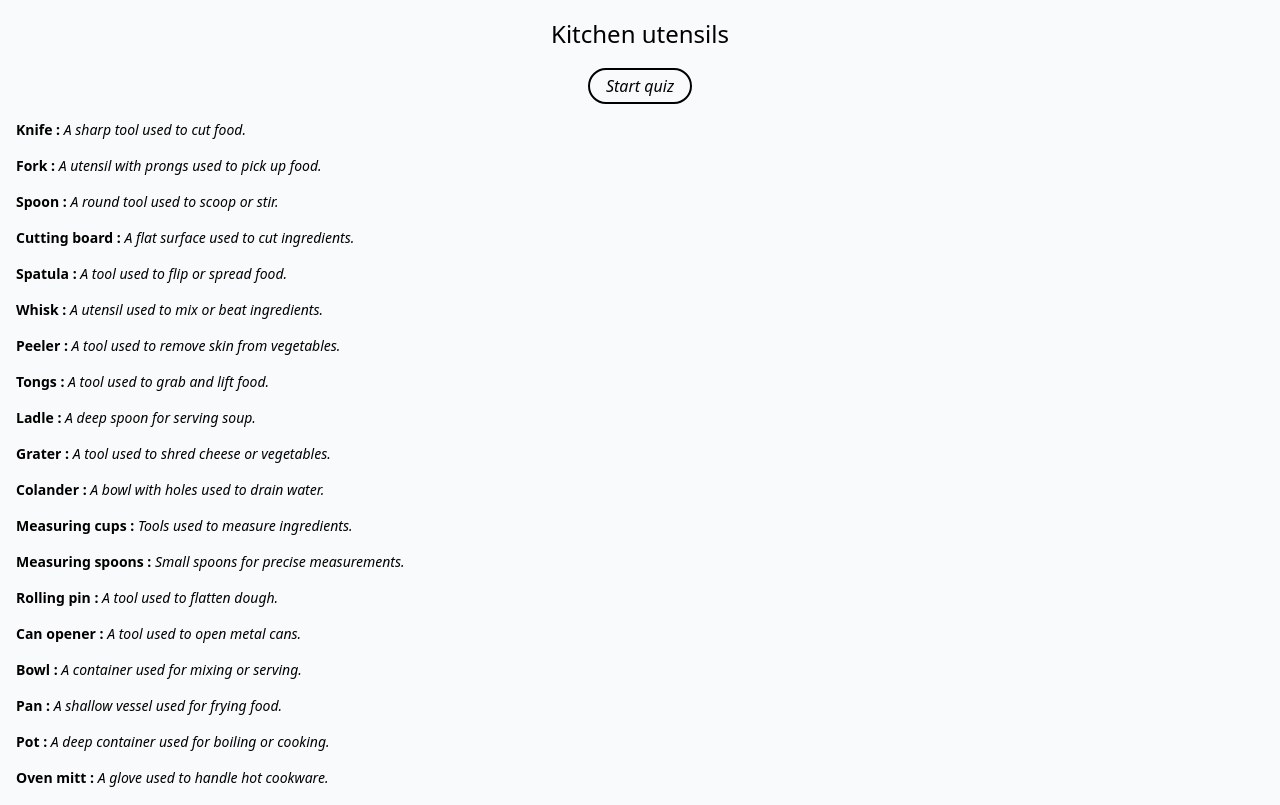
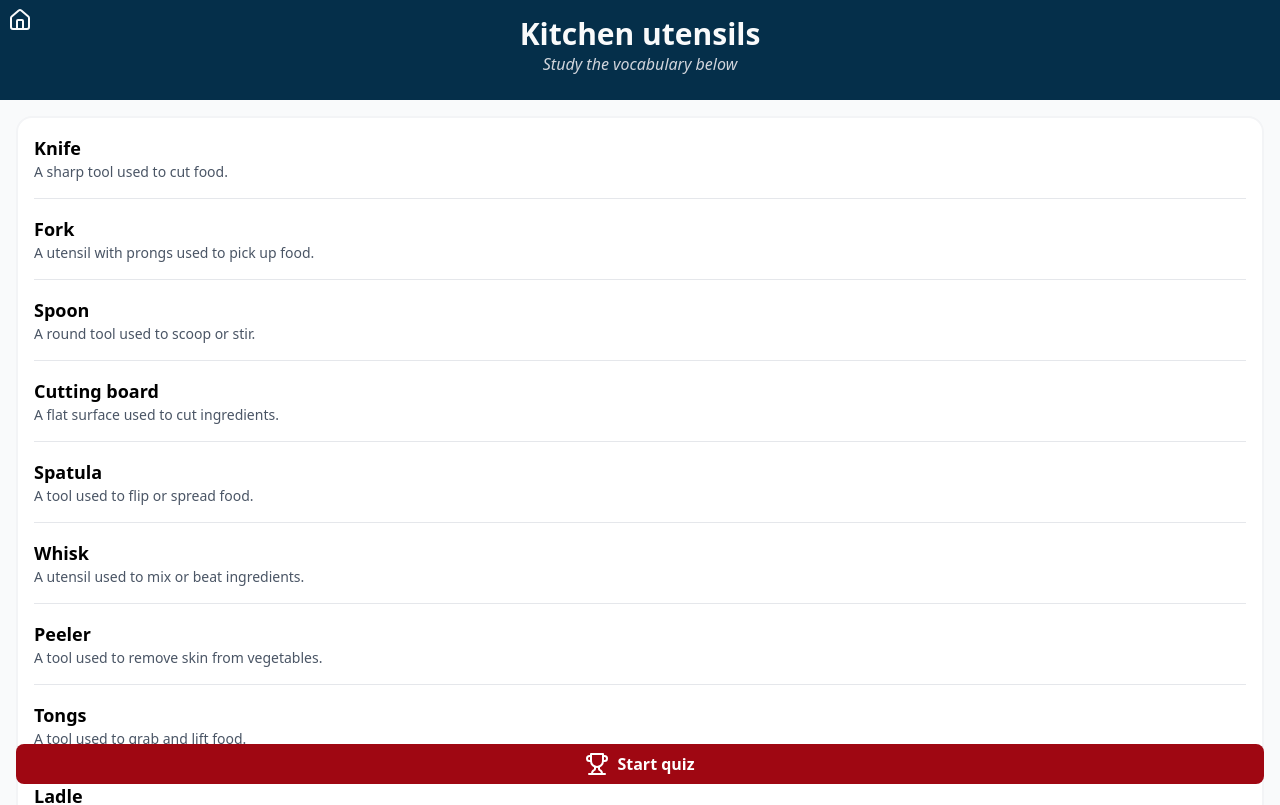
Before and after one commit to Tomatillo1/englishLearning, a SvelteKit app: page /lessons/kitchen-utensils in a window 1280 px wide. Shown: the top 805 px of the page. Built offline with nearby package versions, Linux system fonts and the light colour scheme.

Commit message:
words list design done

```diff
--- a/src/lib/all-composants/ButtonLinkToQuiz.svelte
+++ b/src/lib/all-composants/ButtonLinkToQuiz.svelte
@@ -1,9 +1,10 @@
 <script lang="ts">
 	import { resolve } from '$app/paths';
 	import type { AllLinksStartQuiz } from '$lib/interfaces/links-start-quiz';
+	import { Trophy } from '@lucide/svelte';
 		type Props = {
 			linkToQuiz: AllLinksStartQuiz;
 		};
 		let props: Props = $props();
 </script>
-<a class="border-2 border-black px-4 py-1 italic rounded-full" href={resolve(props.linkToQuiz)}>Start quiz</a>
+	<a class="flex flex-row items-center gap-2 justify-center fixed bottom-0 bg-red-800 text-white py-2 rounded-lg left-4 right-4 bottom-4 font-bold text-base" href={resolve(props.linkToQuiz)}><Trophy class="stroke-white"/>Start quiz</a>
--- a/src/lib/all-composants/DisplayLessonsWords.svelte
+++ b/src/lib/all-composants/DisplayLessonsWords.svelte
@@ -7,7 +7,12 @@
 	};
 	let props: Props = $props();
 </script>
+<section class="flex flex-col px-4 py-4 bg-white border-2 border-gray-100 rounded-2xl gap-4">
 {#each props.wordsList as wordAndCaption (wordAndCaption.word)}
-	<p class="text-sm"><span class="font-bold">{wordAndCaption.word} :</span> <span
-		class="italic">{wordAndCaption.caption}</span></p>
+	<div class="flex flex-col">
+		<h2 class="font-bold text-lg">{wordAndCaption.word}</h2>
+		<p class="text-gray-600 text-sm">{wordAndCaption.caption}</p>
+		<hr class="mt-4 border-gray-200" class:hidden={props.wordsList.indexOf(wordAndCaption) > 18}/>
+	</div>
 {/each}
+</section>
--- a/src/routes/+page.svelte
+++ b/src/routes/+page.svelte
@@ -34,29 +34,3 @@
 		{/each}
 	</section>
 </main>
-
-
-<style>
-
-    #allTheme {
-        display: grid;
-        grid-template-columns: repeat(3, 1fr);
-        gap: 1rem;
-        padding: 1rem 1rem 0 1rem;
-    }
-
-    .theme {
-        aspect-ratio: 1 / 1;
-        overflow: hidden;
-        border-radius: 2rem;
-        border: 1px black solid;
-    }
-
-    .theme img {
-        width: 100%;
-        height: 100%;
-        object-fit: cover;
-    }
-
-
-</style>
--- a/src/routes/lessons/kitchen-utensils/+page.svelte
+++ b/src/routes/lessons/kitchen-utensils/+page.svelte
@@ -2,23 +2,23 @@
 	import { lessonKitchenUtensils } from '$lib/all-my-lessons-datas/kitchen-utensils';
 	import DisplayLessonsWords from '$lib/all-composants/DisplayLessonsWords.svelte';
 	import ButtonLinkToQuizz from '$lib/all-composants/ButtonLinkToQuiz.svelte';
+	import { House } from '@lucide/svelte';
+	import { resolve } from '$app/paths';
 
 	const kitchenWords = lessonKitchenUtensils.lessonWords;
 </script>
-
-<main class="h-screen flex flex-col">
-	<h1>Kitchen utensils</h1>
-	<section class="flex flex-row justify-center">
-		<ButtonLinkToQuizz linkToQuiz="/lessons/kitchen-utensils/quiz"/>
+<header class="flex flex-col bg-sky-950 text-gray-50 pb-6 pt-4 relative">
+	<a href={resolve("/")}>
+		<House class="absolute top-2 left-2" />
+	</a>
+	<section class="flex flex-col items-center">
+		<h1 class="text-3xl font-bold">Kitchen utensils</h1>
+		<p class="italic text-gray-300">Study the vocabulary below</p>
 	</section>
-	<section class="flex flex-col gap-4 px-4 pb-8 pt-4">
+</header>
+<main class="h-screen flex flex-col w-full relative pt-4">
+	<ButtonLinkToQuizz linkToQuiz="/lessons/kitchen-utensils/quiz" />
+	<section class="w-full px-4 pb-16">
 		<DisplayLessonsWords wordsList={kitchenWords} />
 	</section>
 </main>
-<style>
-    h1 {
-        text-align: center;
-        padding: 1rem 0;
-        font-size: 1.5rem;
-    }
-</style>
```
